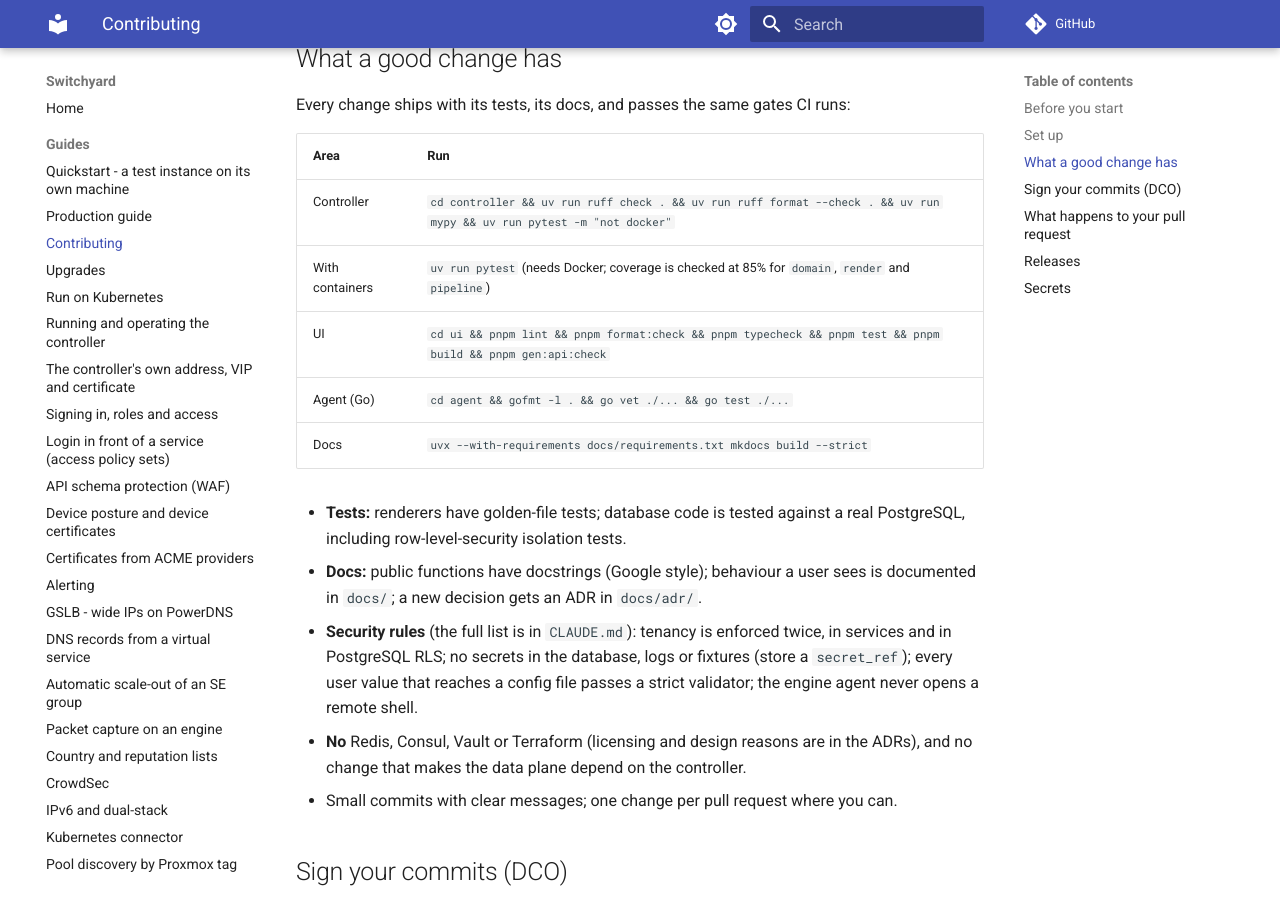
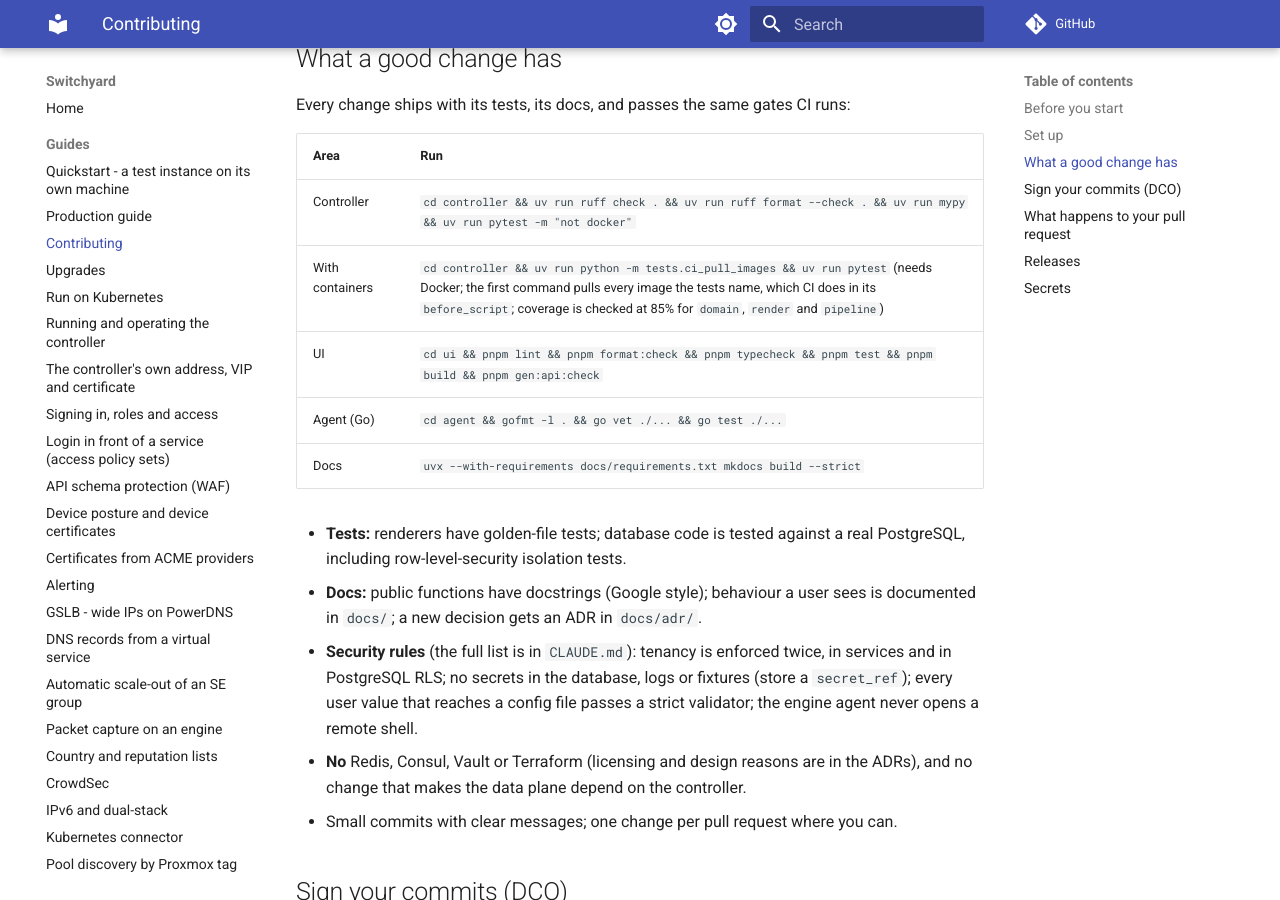
Before and after one commit to Globius/Switchyard, an MkDocs documentation site: the page built from docs/contributing.md, in a window 1280 px wide and 900 px high, scrolled down 759 px. Built offline with MkDocs 1.6.1 and Material for MkDocs 9.7.7, drawn with Linux system fonts in a browser that asks for light colours; comment, search, counter and statistics services are not loaded.

Commit message:
docs(contributing): pull the container test images before running them
`pytest -m docker` without `python -m tests.ci_pull_images` first fails every
image-based test with ImageNotFound (vector, haproxy, keepalived, coraza), while
the testcontainers-based ones pull for themselves and pass -- which reads as
"the suite is broken" rather than "the images are missing". CI does the pull in
its before_script; the contributor table did not say so.

Found while bringing up the container lane: a cold run reported 183 failures and
322 errors, all of them that one missing step.

Signed-off-by: Miguel R. <miguelr@globi.us>

```diff
--- a/docs/contributing.md
+++ b/docs/contributing.md
@@ -27,7 +27,7 @@ Every change ships with its tests, its docs, and passes the same gates CI runs:
 | Area | Run |
 | --- | --- |
 | Controller | `cd controller && uv run ruff check . && uv run ruff format --check . && uv run mypy && uv run pytest -m "not docker"` |
-| With containers | `uv run pytest` (needs Docker; coverage is checked at 85% for `domain`, `render` and `pipeline`) |
+| With containers | `cd controller && uv run python -m tests.ci_pull_images && uv run pytest` (needs Docker; the first command pulls every image the tests name, which CI does in its `before_script`; coverage is checked at 85% for `domain`, `render` and `pipeline`) |
 | UI | `cd ui && pnpm lint && pnpm format:check && pnpm typecheck && pnpm test && pnpm build && pnpm gen:api:check` |
 | Agent (Go) | `cd agent && gofmt -l . && go vet ./... && go test ./...` |
 | Docs | `uvx --with-requirements docs/requirements.txt mkdocs build --strict` |
```
